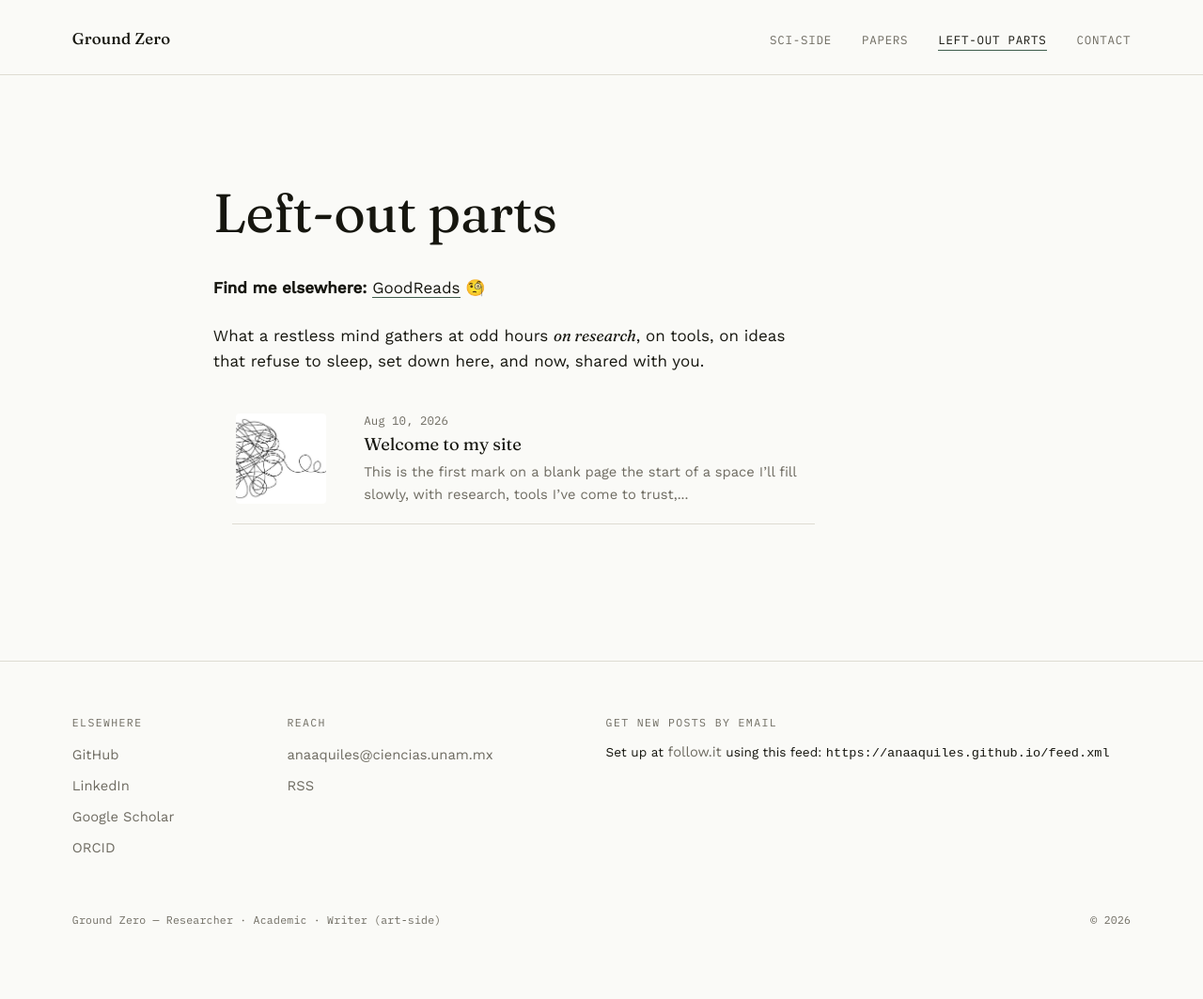
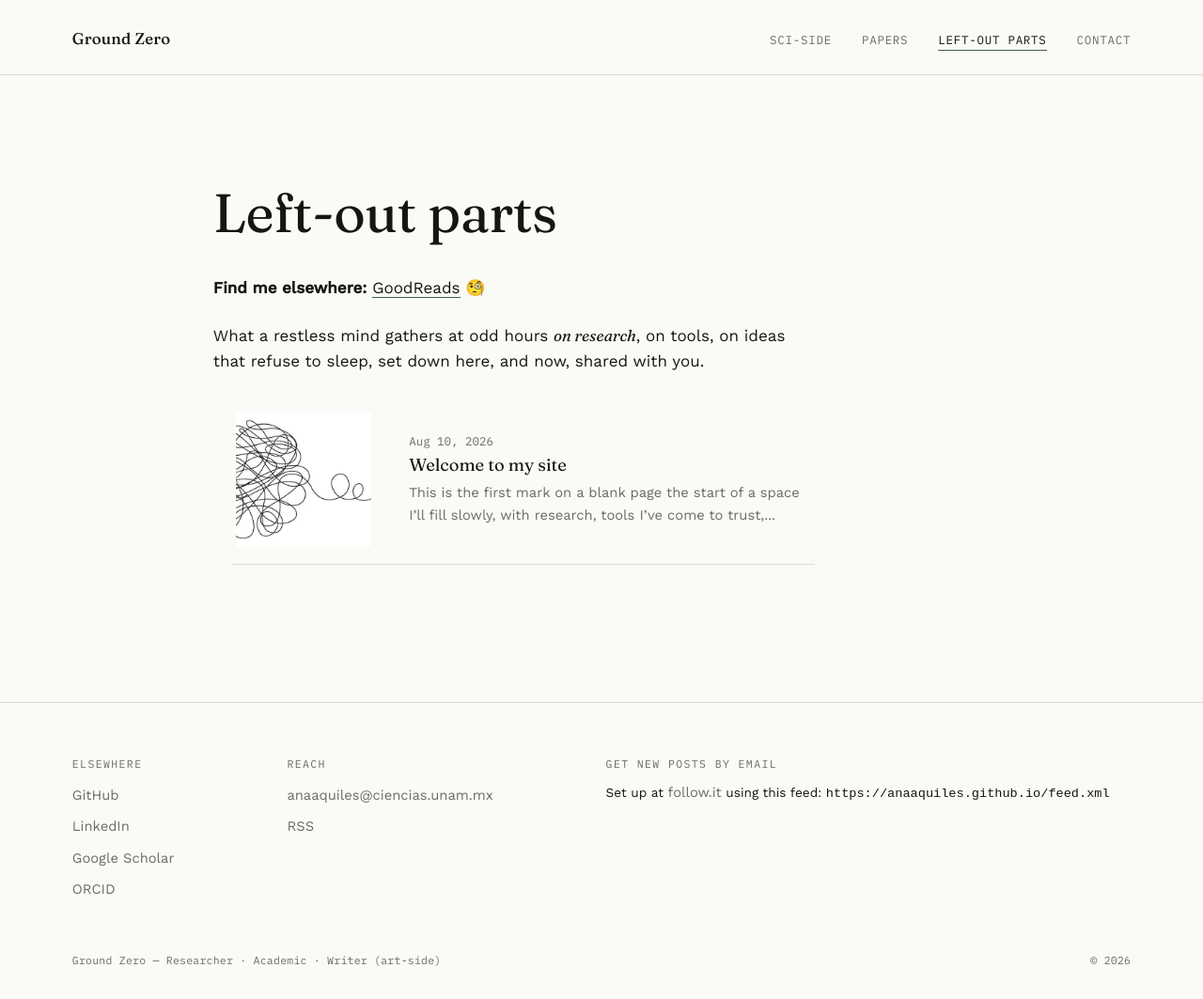
Before and after one commit to AnaAquiles/AnaAquiles.github.io, a Jekyll site: the page built from blog.md, in a window 1280 px wide. Shown: the whole page at 94% size. Built offline with Jekyll 4.4.1, drawn with Linux system fonts in a browser that asks for light colours; before the commit the page ends 1020 px from its top, so only the background shows below that.

Commit message:
images in post list

```diff
--- a/assets/css/style.css
+++ b/assets/css/style.css
@@ -221,8 +221,9 @@ a {
 }
 
 .index-list__thumb {
-  width: 96px;
-  height: 96px;
+  width: 144px;
+  height: 144px;
+  aspect-ratio: 1 / 1;
   object-fit: cover;
   border-radius: 4px;
   flex-shrink: 0;
```
